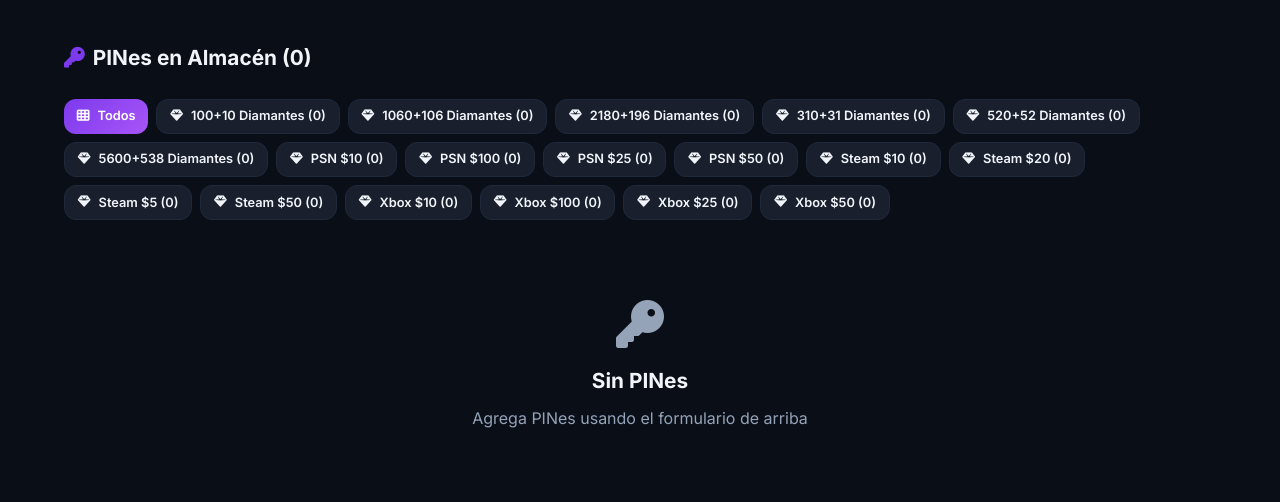
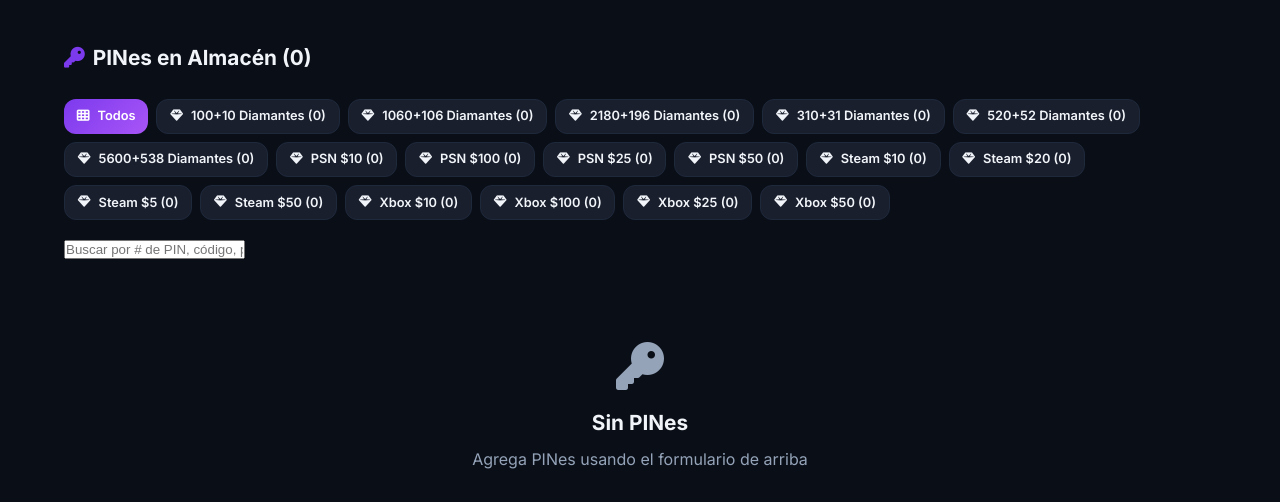
Before and after one commit to leomarbriceno25-a11y/gamersrevender, a Flask app: page /admin/almacen in a window 1280 px wide. Shown: the part 2653-3155 px from the top of the page. Run offline with Flask 3, Linux system fonts and the light colour scheme; the visitor is signed in with stand-in values (Sample User, id 1); data comes from the database, SQL or seed files in the repository; data that the repository does not hold is empty.

Commit message:
Add PIN usado column to pedidos table + search filter in almacen

```diff
--- a/app.py
+++ b/app.py
@@ -1579,8 +1579,14 @@ def admin_almacen():
 def admin_pedidos():
     db = get_db()
     pedidos = db.execute("SELECT p.*, u.nombre as usuario_nombre, u.email as usuario_email, pr.nombre as producto_nombre FROM pedidos p JOIN usuarios u ON p.usuario_id = u.id JOIN productos pr ON p.producto_id = pr.id ORDER BY p.fecha_pedido DESC").fetchall()
-    db.close()
-    return render_template('admin/pedidos.html', pedidos=pedidos)
+    # Obtener PINes usados por cada pedido
+    pines_por_pedido = {}
+    for ped in pedidos:
+        pines = db.execute("SELECT id, pin FROM pines WHERE pedido_id = ?", (ped['id'],)).fetchall()
+        if pines:
+            pines_por_pedido[ped['id']] = pines
+    db.close()
+    return render_template('admin/pedidos.html', pedidos=pedidos, pines_por_pedido=pines_por_pedido)
 
 
 @app.route('/admin/pedido/<int:id>/estado', methods=['POST'])
--- a/templates/admin/almacen.html
+++ b/templates/admin/almacen.html
@@ -115,6 +115,10 @@
             {% endfor %}
         </div>
 
+        <div style="margin-bottom:1rem;">
+            <input type="text" id="filtroPines" class="form-input" placeholder="Buscar por # de PIN, código, producto, estado..." style="max-width:500px;" oninput="filtrarPines()">
+        </div>
+
         {% if filtro and productos_api %}
         <div style="margin-bottom: 1rem;">
             <form method="POST" style="display:inline;">
@@ -129,7 +133,7 @@
 
         {% if pines %}
         <div class="table-responsive">
-            <table class="table">
+            <table class="table" id="tablaPines">
                 <thead>
                     <tr><th>ID</th><th>Producto</th><th>PIN</th><th>Estado</th><th>Usado por</th><th>Fecha</th><th>Acciones</th></tr>
                 </thead>
@@ -178,3 +182,15 @@
     </div>
 </section>
 {% endblock %}
+
+{% block scripts %}
+<script>
+function filtrarPines() {
+    var texto = document.getElementById('filtroPines').value.toLowerCase();
+    var filas = document.querySelectorAll('#tablaPines tbody tr');
+    filas.forEach(function(fila) {
+        fila.style.display = fila.textContent.toLowerCase().includes(texto) ? '' : 'none';
+    });
+}
+</script>
+{% endblock %}
```
Also changed, not shown: templates/admin/pedidos.html (+12 -1 lines).
